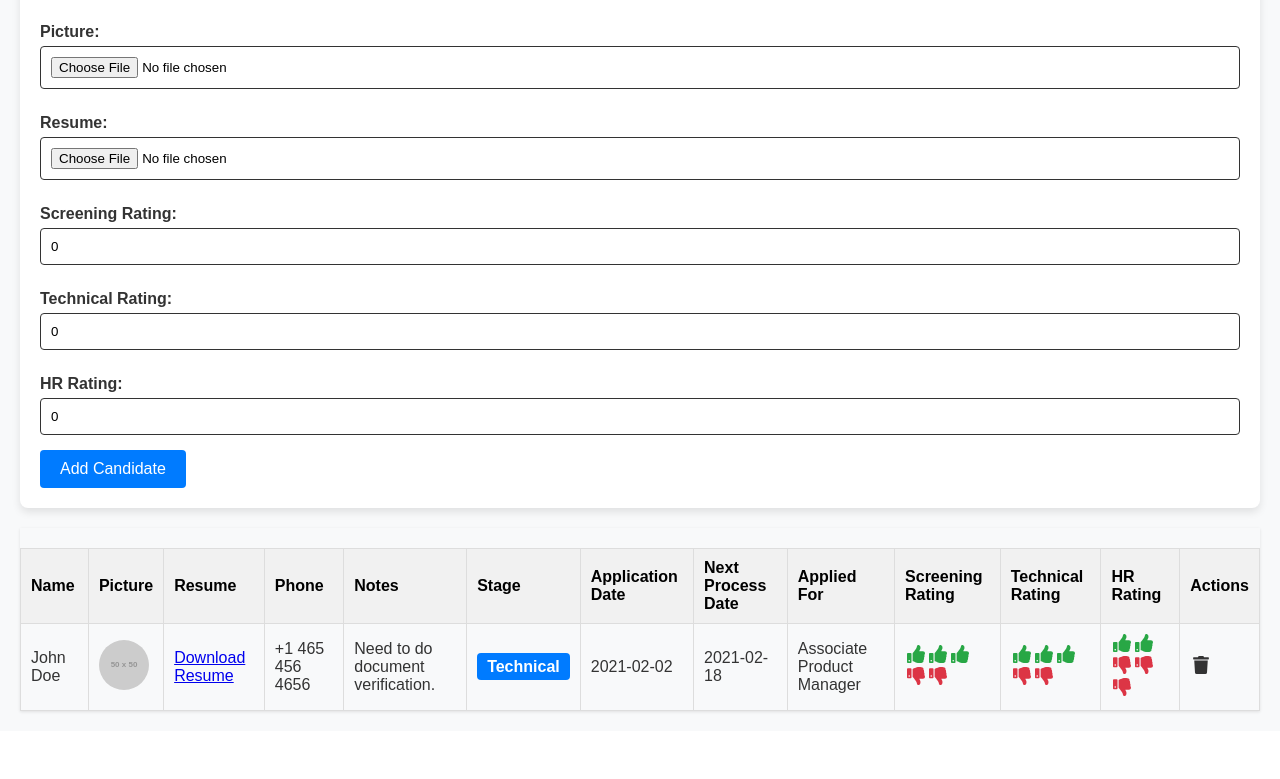
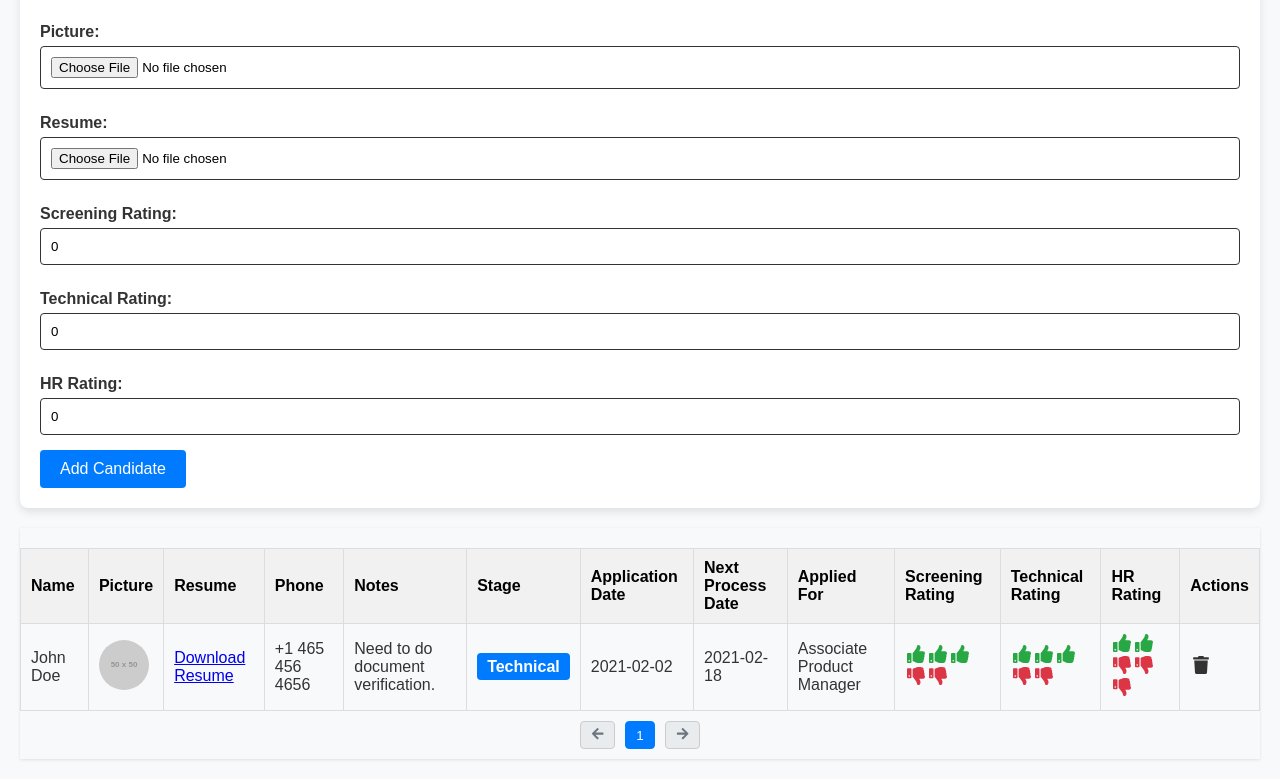
Before and after one commit to Ramkishore045/Job-finder, a React (Create React App) app: page /candidates in a window 1280 px wide. Shown: the part 939-1718 px from the top of the page. Before the commit the page ends 1670 px from the top, so only its background shows below. Built offline with nearby package versions, Linux system fonts and the light colour scheme; the HTML template or start-up script is replaced by a standard one.

Commit message:
added pagination

```diff
--- a/src/components/Candidates/Candidates.css
+++ b/src/components/Candidates/Candidates.css
@@ -172,6 +172,33 @@ textarea {
 .delete-btn:hover {
   color: #c82333;
 }
+.pagination-container {
+  display: flex;
+  justify-content: center;
+  margin: 10px 0;
+}
+
+.pagination-btn {
+  padding: 5px 10px;
+  margin: 0 5px;
+  border: 1px solid #ccc;
+  background-color: #f9f9f9;
+  cursor: pointer;
+  border-radius: 4px;
+  transition: background-color 0.3s ease;
+}
+
+.pagination-btn.active {
+  background-color: #007bff;
+  color: #fff;
+  border-color: #007bff;
+}
+
+.pagination-btn:disabled {
+  background-color: #e9ecef;
+  cursor: not-allowed;
+  color: #6c757d;
+}
 
 /* Responsive Design for Smaller Screens */
 @media (max-width: 768px) {
--- a/src/components/Candidates/Candidates.js
+++ b/src/components/Candidates/Candidates.js
@@ -1,5 +1,6 @@
 import React, { useState } from "react";
 import { FaThumbsUp, FaThumbsDown, FaTrash } from "react-icons/fa";
+import { FaArrowLeft, FaArrowRight } from "react-icons/fa";
 import "./Candidates.css";
 
 const Candidates = () => {
@@ -34,21 +35,21 @@ const Candidates = () => {
         ratings: { screening: 0, technical: 0, hr: 0 },
     });
 
+    const [currentPage, setCurrentPage] = useState(1);
+    const [itemsPerPage] = useState(5); // Number of candidates per page
+
     const handleChange = (e) => {
         const { name, value, files } = e.target;
 
         if (name === "picture" || name === "resume") {
-
             setNewCandidate({ ...newCandidate, [name]: files[0] });
         } else if (name.startsWith("rating_")) {
-
             const ratingKey = name.split("_")[1];
             setNewCandidate({
                 ...newCandidate,
                 ratings: { ...newCandidate.ratings, [ratingKey]: Number(value) },
             });
         } else {
-
             setNewCandidate({ ...newCandidate, [name]: value });
         }
     };
@@ -57,8 +58,12 @@ const Candidates = () => {
         const newCandidateEntry = {
             id: candidates.length + 1,
             name: newCandidate.name,
-            picture: newCandidate.picture ? URL.createObjectURL(newCandidate.picture) : "https://via.placeholder.com/50",
-            resume: newCandidate.resume ? URL.createObjectURL(newCandidate.resume) : "No resume uploaded",
+            picture: newCandidate.picture
+                ? URL.createObjectURL(newCandidate.picture)
+                : "https://via.placeholder.com/50",
+            resume: newCandidate.resume
+                ? URL.createObjectURL(newCandidate.resume)
+                : "No resume uploaded",
             phone: newCandidate.phone,
             notes: newCandidate.notes,
             stage: newCandidate.stage,
@@ -70,7 +75,6 @@ const Candidates = () => {
         };
 
         setCandidates([...candidates, newCandidateEntry]);
-
 
         setNewCandidate({
             name: "",
@@ -101,12 +105,48 @@ const Candidates = () => {
         return [...thumbsUp, ...thumbsDown];
     };
 
+    const indexOfLastCandidate = currentPage * itemsPerPage;
+    const indexOfFirstCandidate = indexOfLastCandidate - itemsPerPage;
+    const currentCandidates = candidates.slice(indexOfFirstCandidate, indexOfLastCandidate);
+
+    const totalPages = Math.ceil(candidates.length / itemsPerPage);
+
+    const renderPagination = () => {
+        const pages = [...Array(totalPages).keys()].map((num) => num + 1);
+
+        return (
+            <div className="pagination-container">
+                <button
+                    className="pagination-btn"
+                    onClick={() => setCurrentPage((prev) => Math.max(prev - 1, 1))}
+                    disabled={currentPage === 1}
+                >
+                    <FaArrowLeft />
+                </button>
+                {pages.map((page) => (
+                    <button
+                        key={page}
+                        className={`pagination-btn ${currentPage === page ? "active" : ""}`}
+                        onClick={() => setCurrentPage(page)}
+                    >
+                        {page}
+                    </button>
+                ))}
+                <button
+                    className="pagination-btn"
+                    onClick={() => setCurrentPage((prev) => Math.min(prev + 1, totalPages))}
+                    disabled={currentPage === totalPages}
+                >
+                    <FaArrowRight />
+                </button>
+            </div>
+        );
+    };
+
     return (
         <div className="app-container">
-
             <div className="add-candidate-form">
                 <h3 className="form-title">Add New Candidate</h3>
-
                 <form
                     onSubmit={(e) => {
                         e.preventDefault();
@@ -263,6 +303,8 @@ const Candidates = () => {
             </div>
 
 
+
+
             <div className="table-container">
                 <table className="candidate-table">
                     <thead>
@@ -283,7 +325,7 @@ const Candidates = () => {
                         </tr>
                     </thead>
                     <tbody>
-                        {candidates.map((candidate) => (
+                        {currentCandidates.map((candidate) => (
                             <tr key={candidate.id}>
                                 <td>{candidate.name}</td>
                                 <td>
@@ -325,6 +367,7 @@ const Candidates = () => {
                         ))}
                     </tbody>
                 </table>
+                {renderPagination()}
             </div>
         </div>
     );
```
